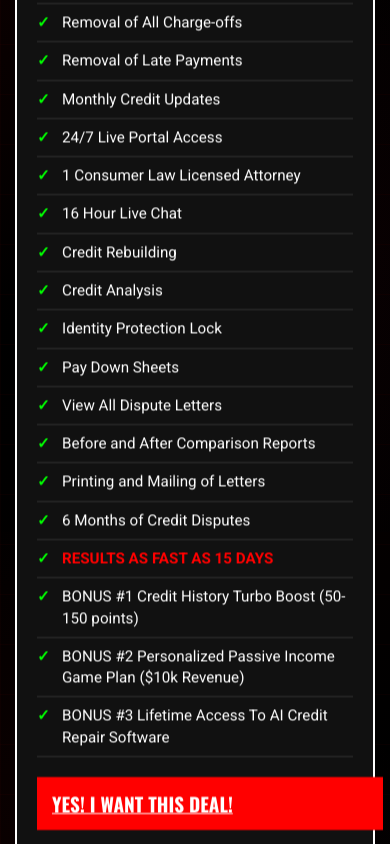
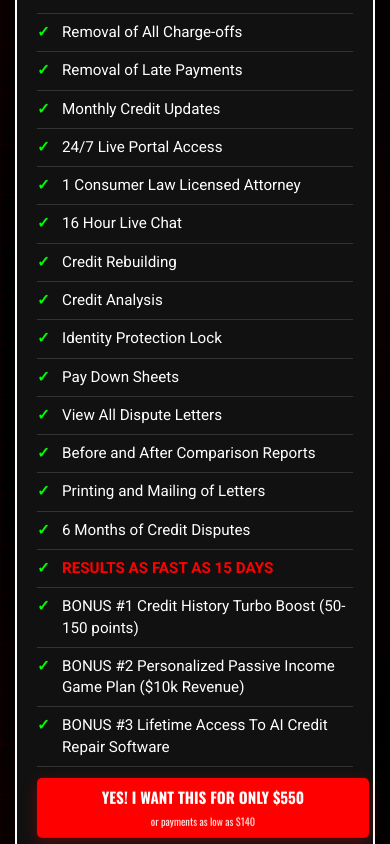
Before and after one commit to jrnman214/Black-Friday-New, a React (Vite) app: page / in a window 390 px wide. Shown: the part 1156-2000 px from the top of the page. Built offline with nearby package versions, Linux system fonts and the light colour scheme.

Commit message:
feat: add comprehensive Home page with countdown, animations, pricing, and testimonial sections, updating global styles.

```diff
--- a/src/pages/Home.jsx
+++ b/src/pages/Home.jsx
@@ -204,7 +204,10 @@ const Home = () => {
                                     <li>BONUS #2 Personalized Passive Income Game Plan ($10k Revenue)</li>
                                     <li>BONUS #3 Lifetime Access To AI Credit Repair Software</li>
                                 </ul>
-                                <Link to="/checkout?plan=silver" className="cta-btn">YES! I WANT THIS DEAL!</Link>
+                                <a href="https://www.fanbasis.com/agency-checkout/6figurwifi/lJxg" className="cta-btn" target="_blank" rel="noopener noreferrer">
+                                    YES! I WANT THIS FOR ONLY $550
+                                    <span className="cta-subtext">or payments as low as $140</span>
+                                </a>
                             </div>
                         </div>
 
@@ -253,7 +256,10 @@ const Home = () => {
                                     <li>BONUS #3 Personalized Passive Income Game Plan ($10k Revenue)</li>
                                     <li>BONUS #4 Lifetime Access To AI Credit Repair Software</li>
                                 </ul>
-                                <Link to="/checkout?plan=gold" className="cta-btn">YES! I WANT THIS DEAL!</Link>
+                                <a href="https://www.fanbasis.com/agency-checkout/6figurwifi/wjXXw" className="cta-btn" target="_blank" rel="noopener noreferrer">
+                                    YES! I WANT THIS FOR ONLY $1,750
+                                    <span className="cta-subtext">or payments as low as $446</span>
+                                </a>
                             </div>
                         </div>
 
@@ -305,7 +311,7 @@ const Home = () => {
                                     <li>BONUS #4 Personalized Passive Income Game Plan ($10k Revenue)</li>
                                     <li>BONUS #5 Lifetime Access To AI Credit Repair Software</li>
                                 </ul>
-                                <Link to="/checkout?plan=platinum" className="cta-btn">YES! I WANT THIS DEAL!</Link>
+                                <a href="https://www.fanbasis.com/agency-checkout/6figurwifi/W40x" className="cta-btn" target="_blank" rel="noopener noreferrer">YES! I WANT THIS DEAL!</a>
                             </div>
                         </div>
 
@@ -328,7 +334,7 @@ const Home = () => {
                                     <li>Priority Support 24/7</li>
                                     <li className="highlight-red">GUARANTEED RESULTS OR MONEY BACK</li>
                                 </ul>
-                                <Link to="/checkout?plan=mentorship" className="cta-btn">YES! I WANT THIS DEAL!</Link>
+                                <a href="https://www.fanbasis.com/agency-checkout/6figurwifi/AnBBz" className="cta-btn" target="_blank" rel="noopener noreferrer">YES! I WANT THIS DEAL!</a>
                             </div>
                         </div>
                     </div>
--- a/styles.css
+++ b/styles.css
@@ -136,7 +136,6 @@ h4 {
     font-size: 1.2rem;
     color: #ccc;
     margin-top: -30px;
-    /* Pull it closer to the headline */
     margin-bottom: 40px;
     text-transform: uppercase;
     letter-spacing: 1px;
@@ -171,13 +170,9 @@ h4 {
 /* Silver Highlight */
 .pricing-card.silver {
     border: 4px solid #ffd700 !important;
-    /* Gold border */
     box-shadow: 0 0 20px rgba(255, 215, 0, 0.6), inset 0 0 10px rgba(255, 215, 0, 0.3) !important;
-    /* Glowing effect */
     transform: scale(1.05);
-    /* Slightly larger */
     z-index: 10;
-    /* Bring to front */
     position: relative;
 }
 
@@ -285,11 +280,44 @@ h4 {
     width: 100%;
     margin-top: auto;
     text-transform: uppercase;
-    transition: background 0.3s;
+    transition: background 0.3s, transform 0.3s;
+    display: flex;
+    flex-direction: column;
+    align-items: center;
+    justify-content: center;
+    gap: 5px;
+    line-height: 1.2;
+    text-decoration: none;
+    border-radius: 5px;
+    box-shadow: 0 4px 15px rgba(255, 0, 0, 0.3);
+    animation: bounce 2s ease-in-out infinite;
 }
 
 .cta-btn:hover {
     background: #cc0000;
+    transform: scale(1.05);
+    animation: none;
+}
+
+.cta-subtext {
+    font-size: 0.75rem;
+    font-weight: normal;
+    text-transform: none;
+    color: #fff;
+    opacity: 0.9;
+    display: block;
+}
+
+@keyframes bounce {
+
+    0%,
+    100% {
+        transform: translateY(0);
+    }
+
+    50% {
+        transform: translateY(-10px);
+    }
 }
 
 .mentorship-container {
@@ -464,7 +492,6 @@ footer {
     color: #ff0000;
     font-weight: bold;
     margin-top: -25px;
-    /* Align with numbers */
 }
 
 /* Mockup Styles */
@@ -492,8 +519,6 @@ footer {
 }
 
 /* Tier Styles */
-
-/* Silver */
 .pricing-card.silver {
     background: linear-gradient(160deg, rgba(192, 192, 192, 0.15) 0%, rgba(0, 0, 0, 0.9) 60%) !important;
     border: 1px solid rgba(192, 192, 192, 0.5) !important;
@@ -511,7 +536,6 @@ footer {
     color: #c0c0c0 !important;
 }
 
-/* Gold */
 .pricing-card.gold {
     background: linear-gradient(160deg, rgba(255, 215, 0, 0.15) 0%, rgba(0, 0, 0, 0.9) 60%);
     border: 1px solid rgba(255, 215, 0, 0.5);
@@ -527,7 +551,6 @@ footer {
     color: #ffd700;
 }
 
-/* Platinum */
 .pricing-card.platinum {
     background: linear-gradient(160deg, rgba(229, 228, 226, 0.15) 0%, rgba(0, 0, 0, 0.9) 60%);
     border: 1px solid rgba(229, 228, 226, 0.5);
@@ -543,7 +566,6 @@ footer {
     color: #e5e4e2;
 }
 
-/* Mentorship */
 .pricing-card.mentorship {
     background: linear-gradient(160deg, rgba(255, 0, 0, 0.15) 0%, rgba(0, 0, 0, 0.9) 60%);
     border: 1px solid rgba(255, 0, 0, 0.5);
@@ -561,15 +583,12 @@ footer {
     color: #ff0000;
 }
 
-
-/* Bonus Mockup Backgrounds */
 .free-bonuses-section .item-mockup {
     background-color: #000;
     padding: 5px;
     border-radius: 10px;
     border: 1px solid #333;
 }
-
 
 /* Testimonials Section */
 .testimonials-section {
@@ -596,7 +615,6 @@ footer {
 .testimonial-card .video-container {
     position: relative;
     padding-bottom: 56.25%;
-    /* 16:9 Aspect Ratio */
     height: 0;
     overflow: hidden;
     margin-bottom: 15px;
@@ -686,7 +704,6 @@ footer {
     line-height: 1.6;
 }
 
-
 /* Animations */
 @keyframes fadeInUp {
     from {
@@ -724,12 +741,10 @@ footer {
 
 .animate-on-scroll {
     opacity: 0;
-    /* Hidden by default */
     will-change: opacity, transform;
 }
 
 .animate-on-scroll.visible {
-    /* Animation is applied via specific classes when visible */
     opacity: 1;
 }
 
@@ -765,7 +780,6 @@ footer {
 .delay-500 {
     animation-delay: 0.5s;
 }
-
 
 /* Parallax Background */
 .parallax-shapes {
@@ -824,7 +838,6 @@ footer {
     z-index: -1;
 }
 
-/* 3D Tilt Effect */
 .tilt-card {
     transition: transform 0.1s ease-out;
     transform-style: preserve-3d;
@@ -833,8 +846,6 @@ footer {
 
 /* Mobile Optimization */
 @media (max-width: 768px) {
-
-    /* Typography */
     .main-headline {
         font-size: 2.2rem;
     }
@@ -860,19 +871,200 @@ footer {
         font-size: 1.5rem;
     }
 
-    .price-tag {
-        font-size: 1.4rem;
+    .time-box {
+        padding: 10px 15px;
+        min-width: 60px;
+        border-width: 1px;
     }
 
-    .cta-btn {
-        font-size: 1.2rem;
-        padding: 12px 15px;
+    .time-box span {
+        font-size: 2rem;
     }
 
-    /* Countdown Timer */
-    .countdown-container {
-        gap: 5px;
-        margin-bottom: 20px;
+    .time-box .label {
+        font-size: 0.7rem;
+        margin-top: 2px;
+    }
+
+    .separator {
+        font-size: 2rem;
+        margin-top: -15px;
+    }
+
+    .hero-section {
+        padding-top: 10px;
+    }
+
+    margin: 0;
+    color: #ccc;
+    line-height: 1.6;
+}
+
+/* Animations */
+@keyframes fadeInUp {
+    from {
+        opacity: 0;
+        transform: translate3d(0, 40px, 0);
+    }
+
+    to {
+        opacity: 1;
+        transform: translate3d(0, 0, 0);
+    }
+}
+
+@keyframes fadeIn {
+    from {
+        opacity: 0;
+    }
+
+    to {
+        opacity: 1;
+    }
+}
+
+@keyframes zoomIn {
+    from {
+        opacity: 0;
+        transform: scale3d(0.9, 0.9, 0.9);
+    }
+
+    to {
+        opacity: 1;
+        transform: scale3d(1, 1, 1);
+    }
+}
+
+.animate-on-scroll {
+    opacity: 0;
+    will-change: opacity, transform;
+}
+
+.animate-on-scroll.visible {
+    opacity: 1;
+}
+
+.fade-in-up.visible {
+    animation: fadeInUp 0.8s ease-out forwards;
+}
+
+.fade-in.visible {
+    animation: fadeIn 1s ease-out forwards;
+}
+
+.zoom-in.visible {
+    animation: zoomIn 0.6s ease-out forwards;
+}
+
+/* Stagger Delays */
+.delay-100 {
+    animation-delay: 0.1s;
+}
+
+.delay-200 {
+    animation-delay: 0.2s;
+}
+
+.delay-300 {
+    animation-delay: 0.3s;
+}
+
+.delay-400 {
+    animation-delay: 0.4s;
+}
+
+.delay-500 {
+    animation-delay: 0.5s;
+}
+
+/* Parallax Background */
+.parallax-shapes {
+    position: fixed;
+    top: 0;
+    left: 0;
+    width: 100%;
+    height: 100%;
+    z-index: -1;
+    overflow: hidden;
+    pointer-events: none;
+}
+
+.shape {
+    position: absolute;
+    border-radius: 50%;
+    filter: blur(80px);
+    opacity: 0.15;
+}
+
+.shape-1 {
+    top: -10%;
+    left: -10%;
+    width: 50vw;
+    height: 50vw;
+    background: radial-gradient(circle, #ff0000, transparent);
+}
+
+.shape-2 {
+    top: 40%;
+    right: -20%;
+    width: 40vw;
+    height: 40vw;
+    background: radial-gradient(circle, #800000, transparent);
+}
+
+.shape-3 {
+    bottom: -10%;
+    left: 20%;
+    width: 60vw;
+    height: 60vw;
+    background: radial-gradient(circle, #ff3333, transparent);
+}
+
+.parallax-bg-image {
+    position: absolute;
+    top: 0;
+    left: 0;
+    width: 100%;
+    height: 100%;
+    background-image: url('/assets/hero-bg.png');
+    background-size: cover;
+    background-position: center;
+    opacity: 0.3;
+    mix-blend-mode: overlay;
+    z-index: -1;
+}
+
+.tilt-card {
+    transition: transform 0.1s ease-out;
+    transform-style: preserve-3d;
+    perspective: 1000px;
+}
+
+/* Mobile Optimization */
+@media (max-width: 768px) {
+    .main-headline {
+        font-size: 2.2rem;
+    }
+
+    .sub-headline {
+        font-size: 1rem;
+        padding: 0 15px;
+    }
+
+    .section-headline {
+        font-size: 2rem;
+    }
+
+    .copy-headline {
+        font-size: 1.6rem;
+    }
+
+    .card-header h3 {
+        font-size: 1.8rem;
+    }
+
+    .value-tag {
+        font-size: 1.5rem;
     }
 
     .time-box {
@@ -895,7 +1087,6 @@ footer {
         margin-top: -15px;
     }
 
-    /* Layout Adjustments */
     .hero-section {
         padding-top: 10px;
     }
@@ -907,4 +1098,21 @@ footer {
     .content-container {
         padding: 0 15px;
     }
+
+    .price-tag {
+        font-size: 1.4rem;
+    }
+
+    .cta-btn {
+        font-size: 0.95rem;
+        padding: 10px 8px;
+        text-align: center;
+        word-wrap: break-word;
+        line-height: 1.3;
+    }
+
+    .cta-subtext {
+        font-size: 0.65rem;
+        margin-top: 2px;
+    }
 }
```
